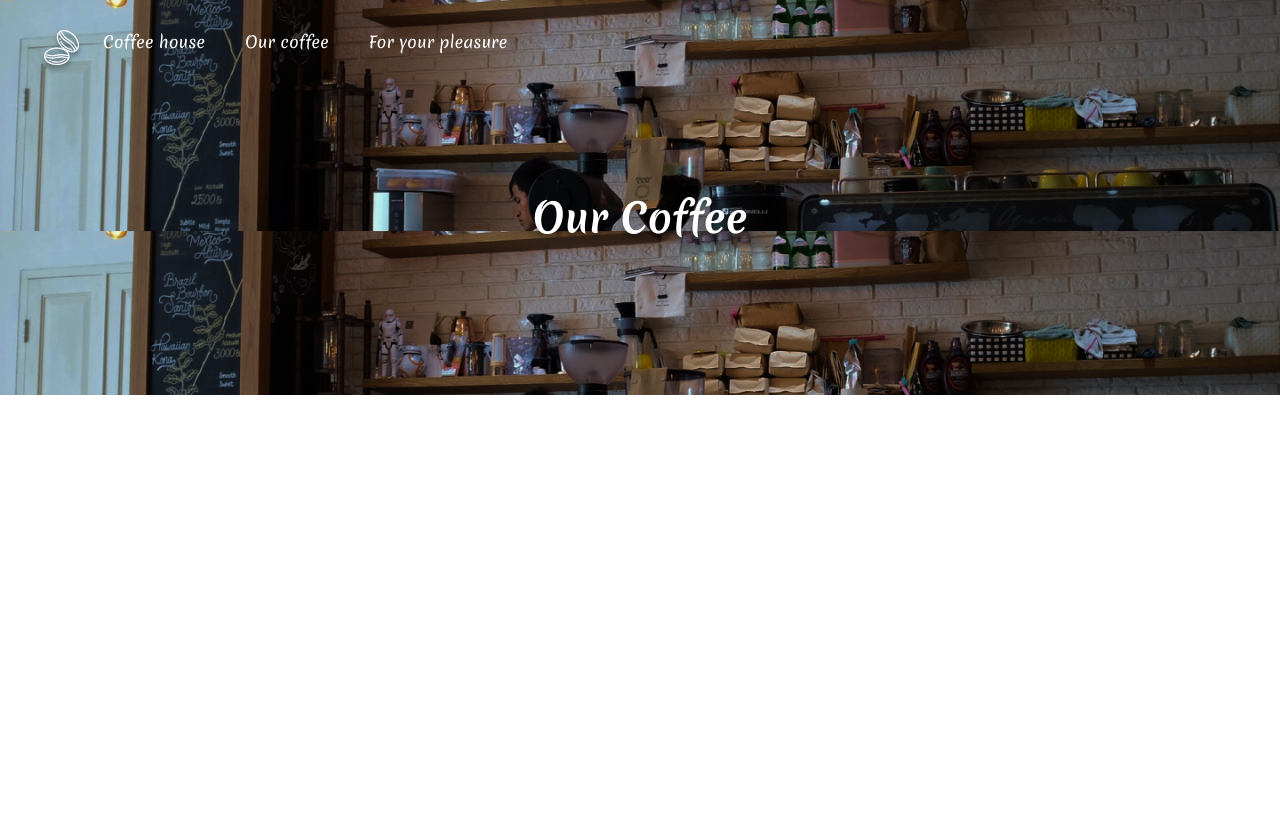
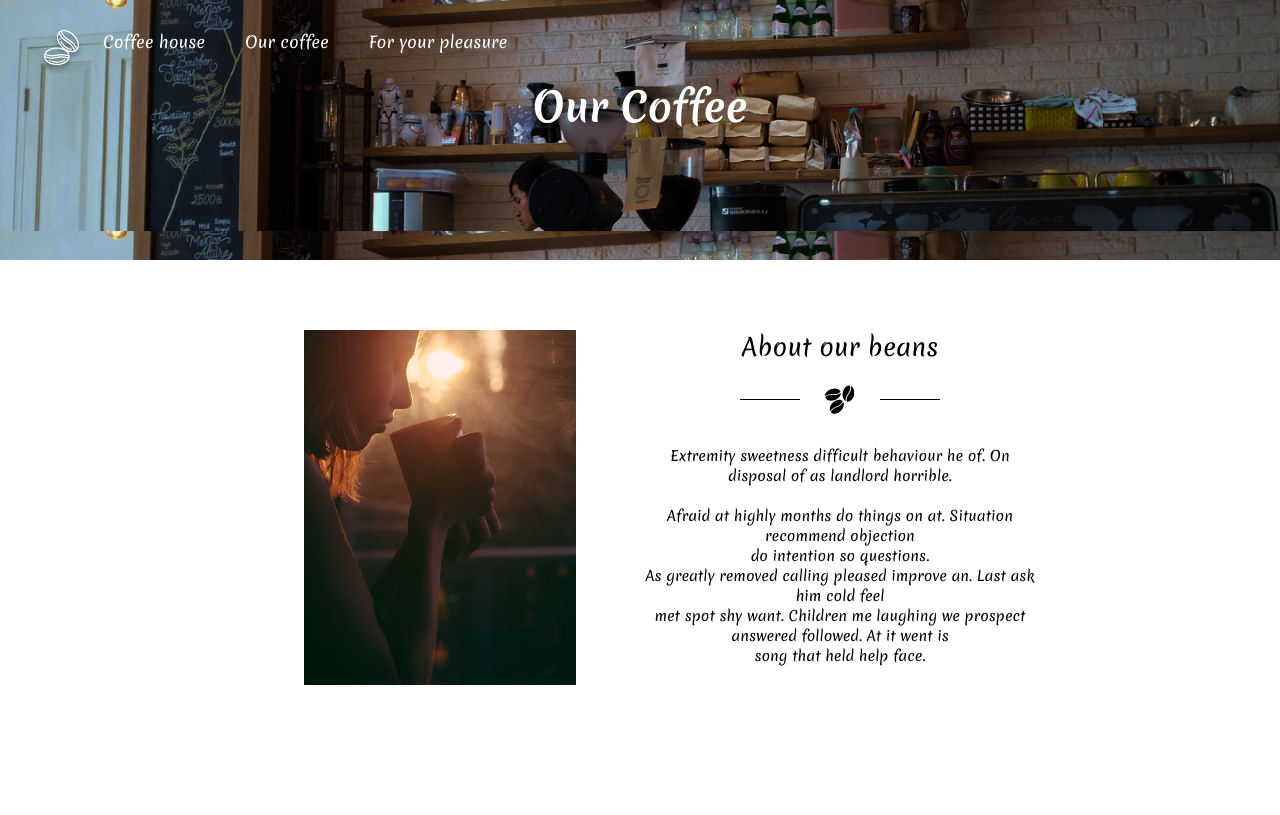
Before and after one commit to GenYans/Coffee-shop, a React app: page /OurCoffee in a window 1280 px wide. Built offline with nearby package versions, Linux system fonts and the light colour scheme.

Commit message:
Step 5.29.06.23

```diff
--- a/src/components/app-footer/app-footer.scss
+++ b/src/components/app-footer/app-footer.scss
@@ -10,7 +10,8 @@
         margin: 0 20px 0 20px;
         font-style: normal;
         font-weight: 400;
-        button {
+        a {
+            text-decoration: none;
             background-color: transparent;
             border: 0;
             color: black;
--- a/src/pages/our-coffee/our-coffee.js
+++ b/src/pages/our-coffee/our-coffee.js
@@ -1,14 +1,18 @@
 import {Link} from 'react-router-dom';
+
+import Girl from '../../resources/img/girl.png';
 
 import './our-coffee.scss';
 import LogoWhite from '../../resources/icons/logo-white.svg';
+import BorderLogoBlack from '../../resources/icons/Border-logo-black.svg';
 
 
 const OurCoffee = () => {
     return (
         <div className="our-coffee">
               <div className="container">
-                <nav className="app-footer-nav">
+                <section className='our-coffee-header'>
+                    <nav className="our-coffee-nav">
                         <ul className="our-coffee-list">
                             <Link to='/'><img src={LogoWhite} alt="logo" /></Link>
                             <li className="our-coffee-item"><Link to='/CoffeeHouse'>Coffee house</Link></li>
@@ -16,7 +20,21 @@ const OurCoffee = () => {
                             <li className="our-coffee-item"><Link to='/ForYourPleasure'>For your pleasure</Link></li>
                         </ul>
                     </nav>
-                <h1 className="our-coffee-header">Our Coffee</h1>
+                    <h1 className="our-coffee-title">Our Coffee</h1>
+                </section>
+
+                <section className='our-coffee-beans'>
+                    <img src={Girl} alt="girl" />
+                    <div className='our-coffee-beans-text'>
+                        <div className='our-coffee-beans-subheader'>About our beans</div>
+                        <img src={BorderLogoBlack} alt="BorderLogoWhite" />
+                        <div className='our-coffee-beans-descr'>Extremity sweetness difficult behaviour he of. On disposal of as landlord horrible.
+                        <br /><br />Afraid at highly months do things on at. Situation recommend objection <br />do intention so questions.
+                        <br />As greatly removed calling pleased improve an. Last ask him cold feel <br />met spot shy want.
+                        Children me laughing we prospect answered followed. At it went is <br />song that held help face.
+                        </div>
+                    </div>
+            </section>
         </div>
         </div>
     )
--- a/src/pages/our-coffee/our-coffee.scss
+++ b/src/pages/our-coffee/our-coffee.scss
@@ -1,7 +1,9 @@
 .our-coffee {
-    background-image: url('../../resources/img/bcgr2.png');
-    min-height: 395px;
-    background-size: 100%;
+    &-header {
+        background-image: url('../../resources/img/bcgr2.png');
+        background-size: 100%;
+        min-height: 260px;
+    }
     &-list {
         display: inline-flex;
         margin-top: 30px;
@@ -19,12 +21,43 @@
             cursor: pointer;
         }
     }
-    &-header {
-        margin-top: 111px;
+    &-title {
+        text-align: center;
+        color: #FFF;
+        font-size: 40px;
+        font-style: normal;
         font-weight: 700;
-        font-size: 40px;
-        color: #FFFFFF;
+    }
+
+    &-beans {
+        min-height: 485px;
+        display: grid;
+        justify-content: center;
+        grid-template-columns: repeat(2, 400px);
+        margin-top: 70px;
         text-align: center;
-        text-shadow: 0px 4px 4px rgba(0, 0, 0, 0.25);
+        &-subheader {
+            margin-bottom: 20px;
+            font-style: normal;
+            font-weight: 400;
+            font-size: 24px;
+            line-height: 35px;
+            text-align: center;
+            color: #000000;
+        }
+        &-descr {
+            margin-top: 25.7px;
+            color: #000;
+            text-align: center;
+            font-size: 14px;
+            font-style: normal;
+            font-weight: 400;
+        }
+        &-line {
+            margin-top: 60px;
+            width: 240px;
+            height: 1px;
+            background: #000;
+        }
     }
 }
```
Also changed, not shown: src/resources/img/girl.png (added). Lines whose indentation alone changed are shown as unchanged.
